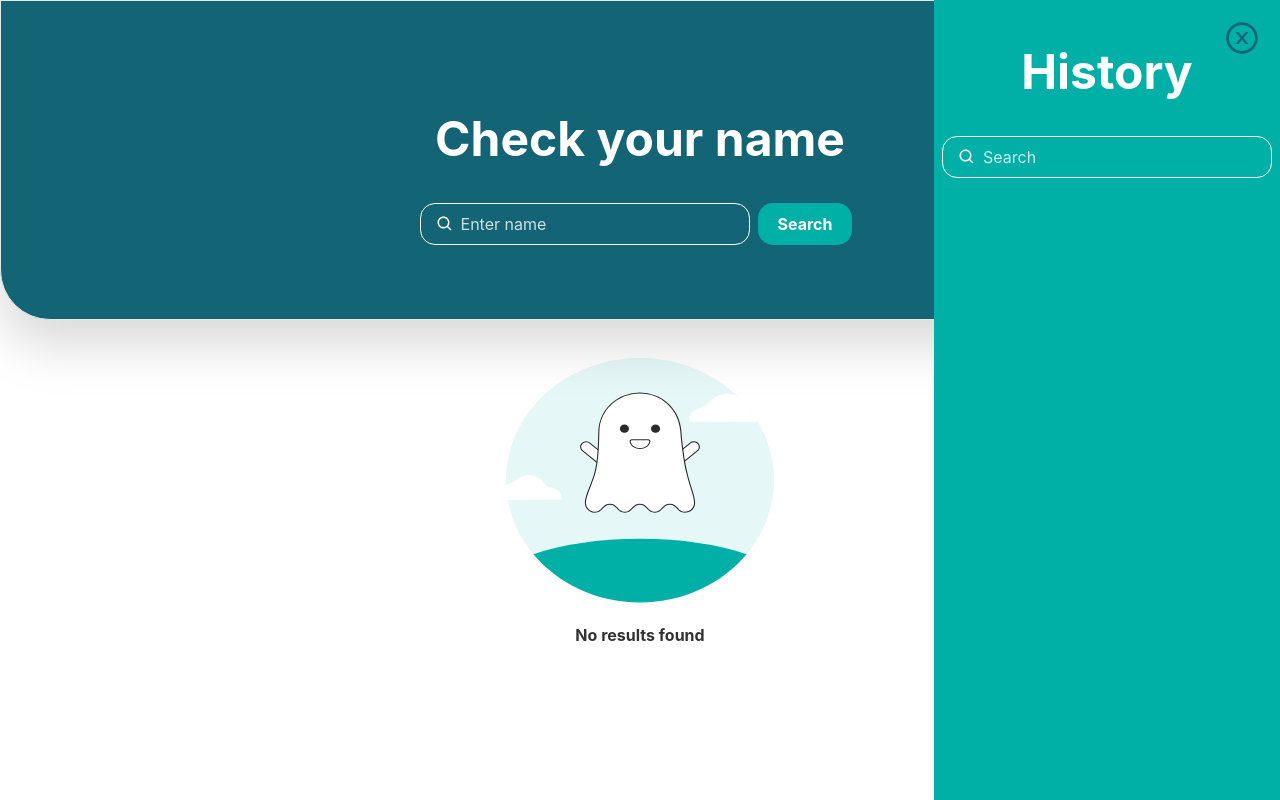
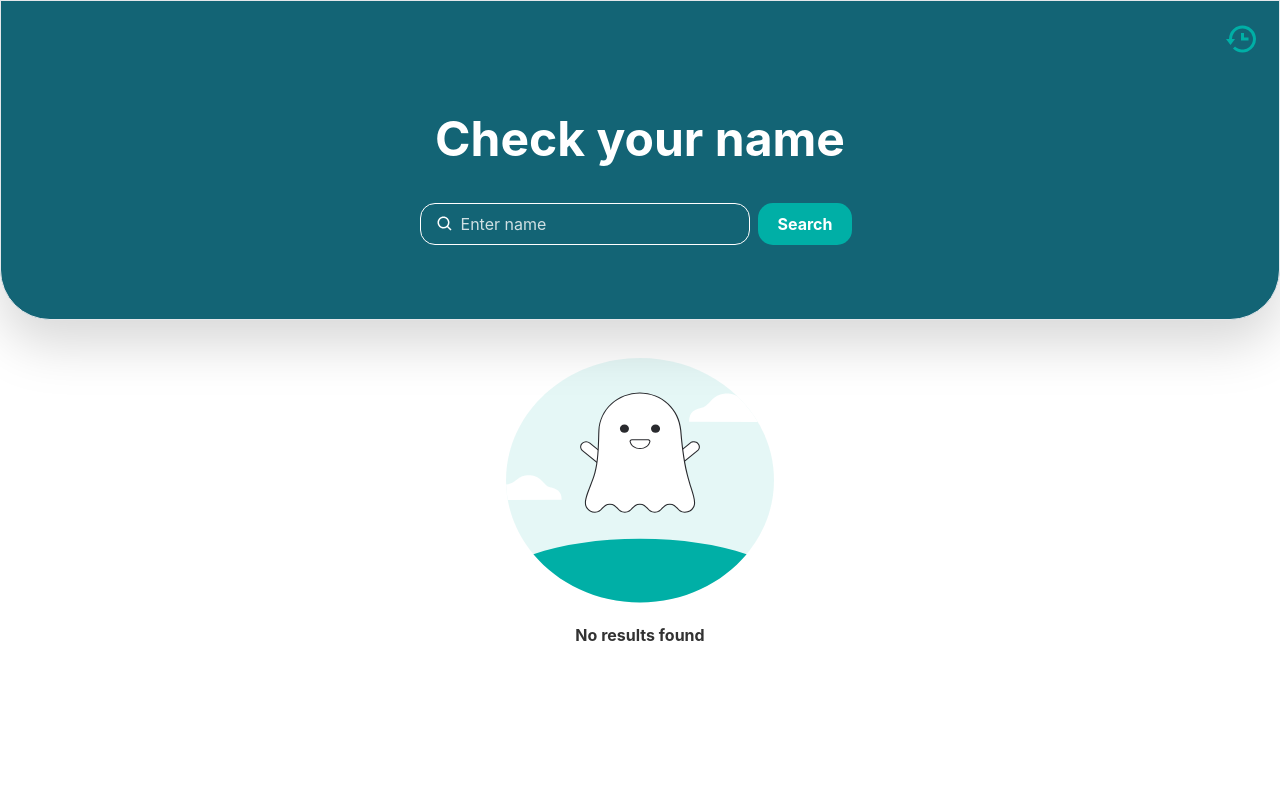
Before and after one commit to Margo1212/name-checker, a React (Create React App) app: page / in a window 1280 px wide. Built offline with nearby package versions, Linux system fonts and the light colour scheme.

Commit message:
change state

```diff
--- a/src/components/MainView/MainView.tsx
+++ b/src/components/MainView/MainView.tsx
@@ -10,7 +10,7 @@ import HistoryButton from "./History/HistoryButton";
 import NoResultsFound from "../NoResultsFound";
 
 const Header = () => {
-  const [historyOpen, setHistoryOpen] = useState(true);
+  const [historyOpen, setHistoryOpen] = useState(false);
   const [checkedName, setCheckedName] = useState("");
   const [gender, setGender] = useState("");
   const [nationality, setNationality] = useState("");
```
